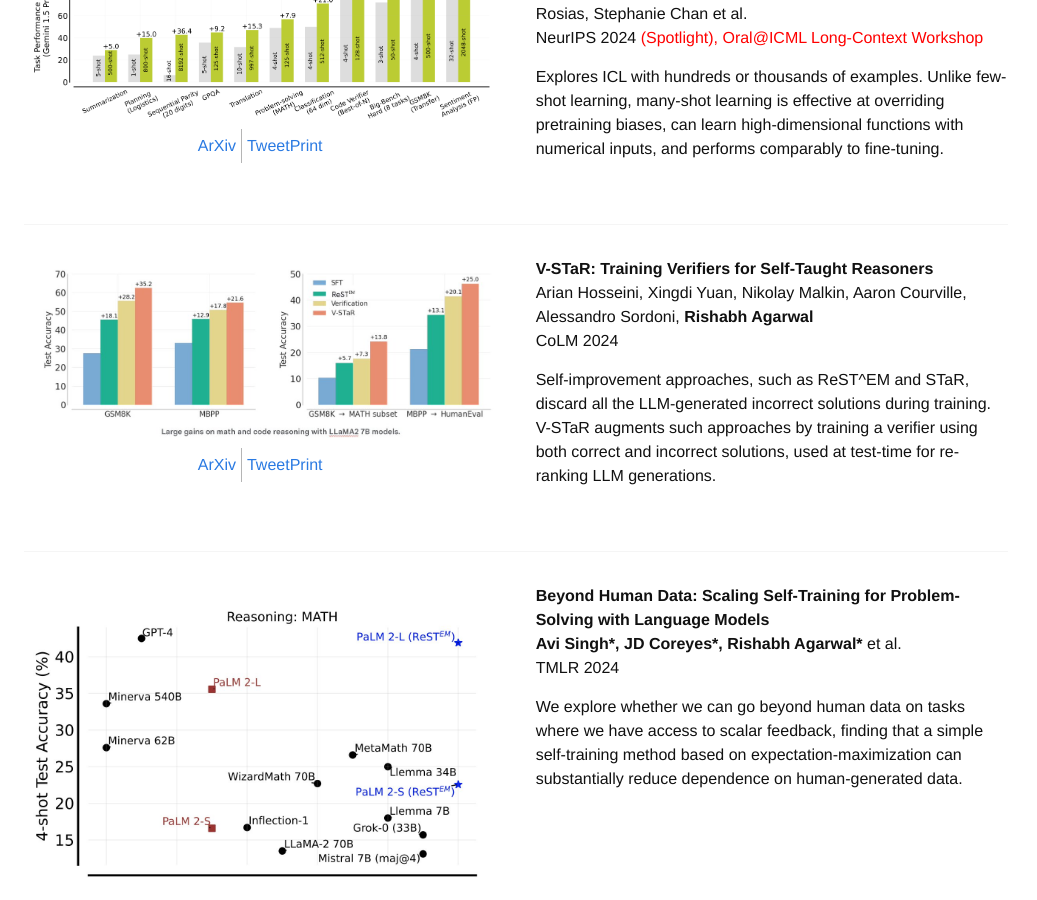
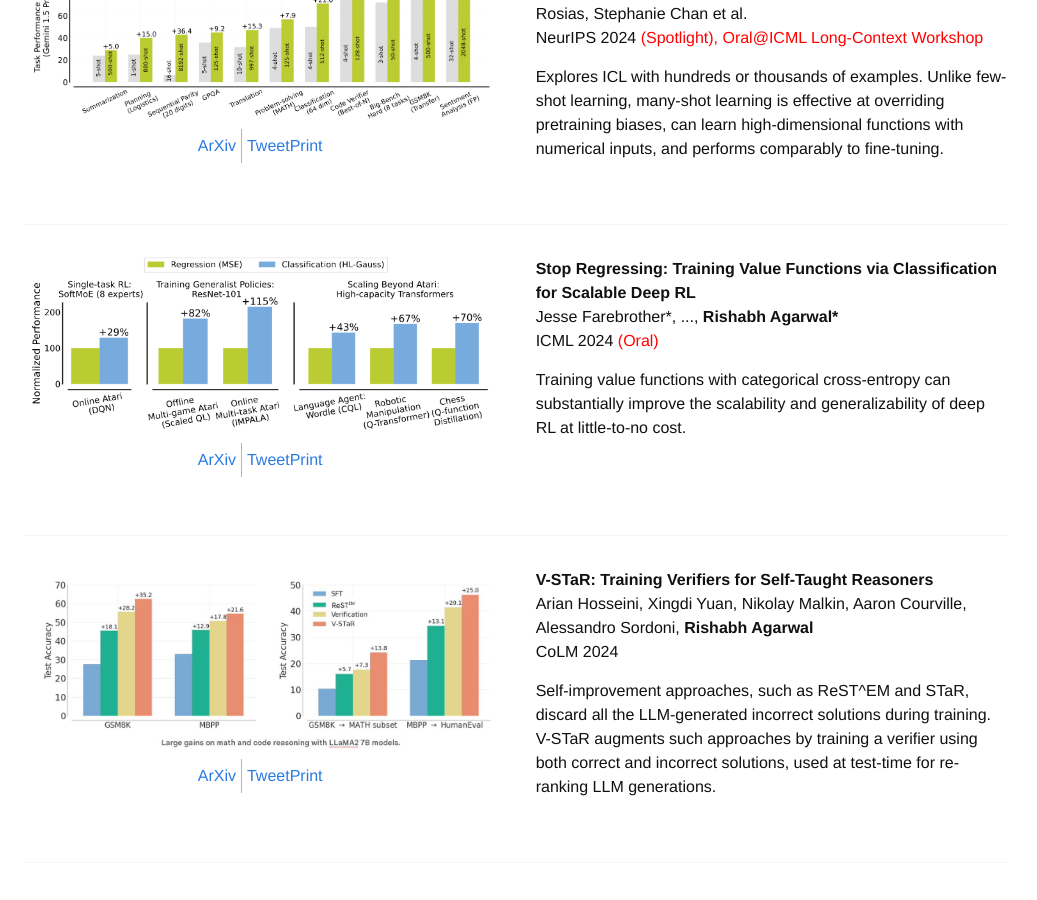
Before and after one commit to agarwl/agarwl.github.io, a Jekyll site: the page built from research.html, in a window 1280 px wide and 900 px high, scrolled down 1950 px. Shown: the whole window, without its empty margins (124-1161 px from the left). Built offline with Jekyll 4.4.1, drawn with Linux system fonts in a browser that asks for light colours; nearby versions of some CDN libraries; some web fonts are replaced; a style sheet for code colours, icons or effects is not loaded.

Commit message:
Update research.html

```diff
--- a/research.html
+++ b/research.html
@@ -121,6 +121,29 @@ title: "Research Overview"
   </div>
 
 <div class="divider"></div>
+
+
+  <div class="row">
+    <div class="six columns">
+      <img style="margin-top:0em" src="/images/research/stop_regressing.png">
+      <table>
+        <tr>
+          <td><a href="https://arxiv.org/abs/2403.03950">ArXiv</a></td>
+          <td><a href="https://x.com/JesseFarebro/status/1765762861509345578">TweetPrint</a></td>
+        </tr>
+      </table>
+    </div>
+
+    <div class="six columns">
+
+      <b> Stop Regressing: Training Value Functions via Classification for Scalable Deep RL </b>
+      <p> Jesse Farebrother*, ..., <b>Rishabh Agarwal*</b> <br/> ICML 2024 <span style='color:red'>(Oral) </p>
+    <p> Training value functions with categorical cross-entropy can substantially improve the scalability and generalizability of deep RL at little-to-no cost. </p>
+    </div>
+  </div>
+
+  <div class="divider"></div>
+
 
   <div class="row">
     <div class="six columns">
```
